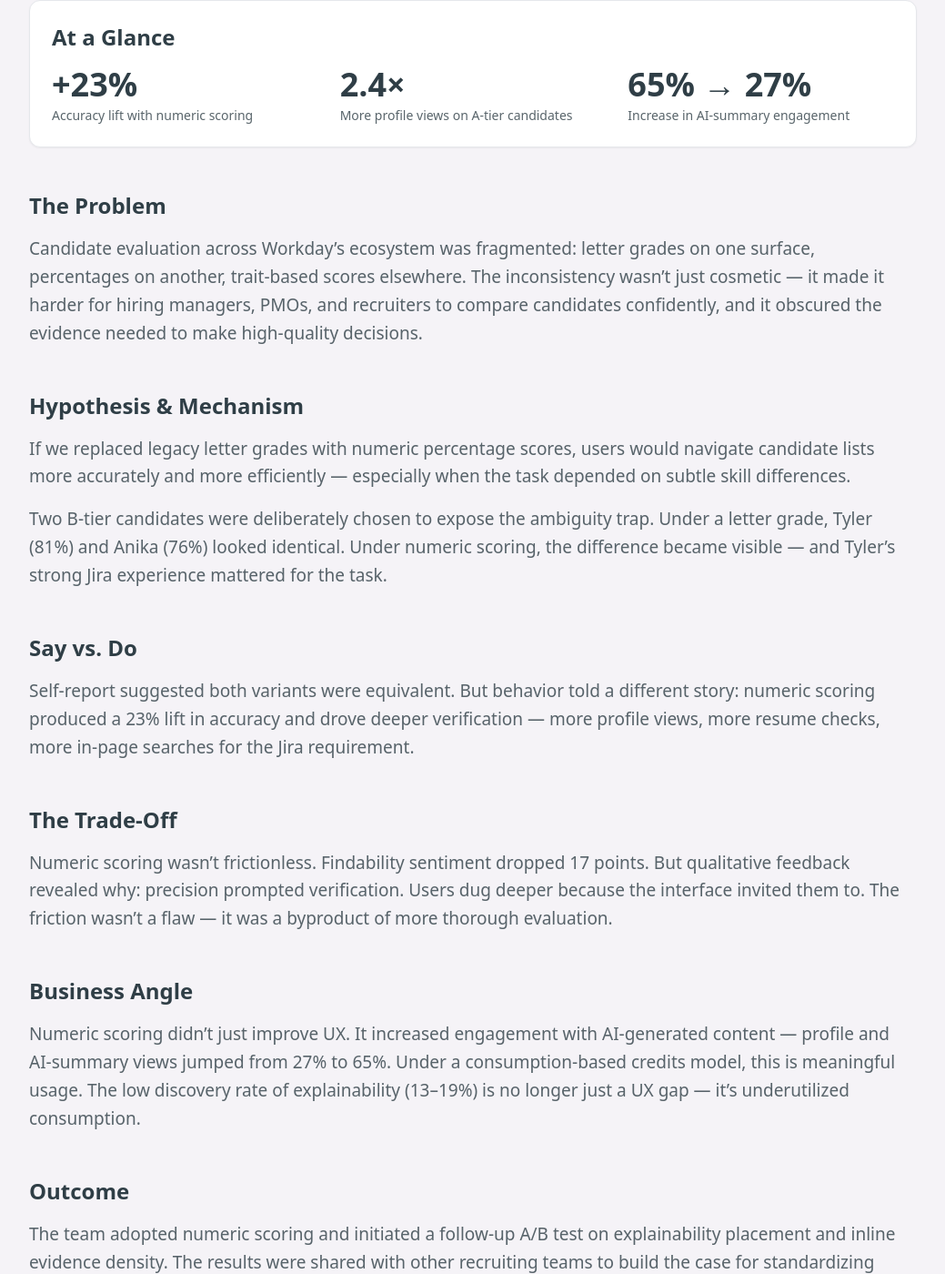
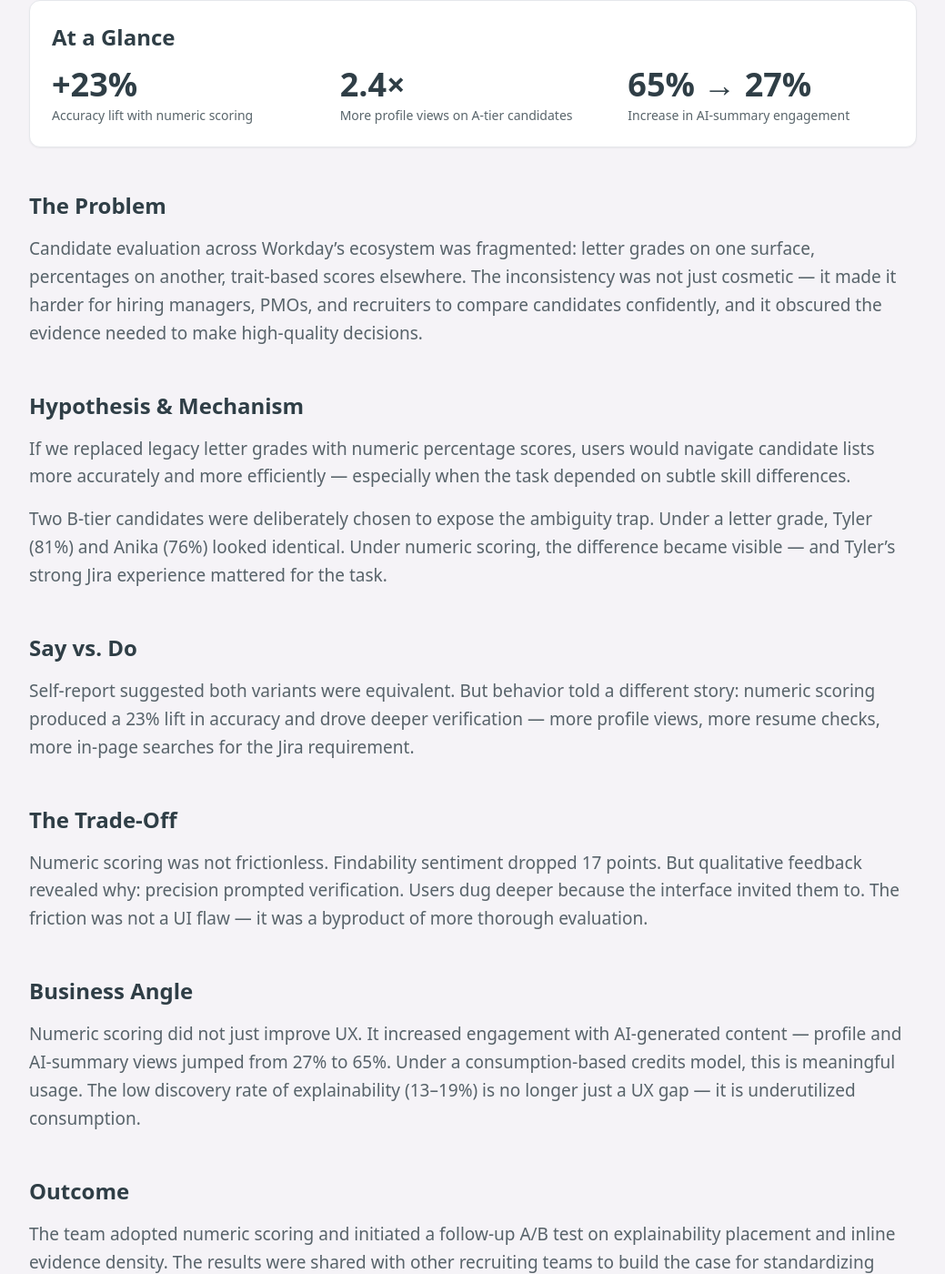
Before and after one commit to francine-i-stephens/francine-portfolio, a Jekyll site: the page case-studies/precision-pays.html, which Jekyll copies as it is, in a window 1280 px wide and 1400 px high, scrolled down 394 px. Shown: the whole window at 91% size, without its empty margins (120-1159 px from the left). Built offline with Jekyll 4.4.1, drawn with Linux system fonts in a browser that asks for light colours; nearby versions of some CDN libraries; some of the changed text lies outside the part shown.

Commit message:
Update precision-pays.html

```diff
--- a/case-studies/precision-pays.html
+++ b/case-studies/precision-pays.html
@@ -77,7 +77,7 @@
       <h2 class="text-2xl font-semibold mb-4">The Problem</h2>
       <p class="text-charcoal/80 leading-relaxed">
         Candidate evaluation across Workday’s ecosystem was fragmented: letter grades on one surface,
-        percentages on another, trait‑based scores elsewhere. The inconsistency wasn’t just cosmetic — it made
+        percentages on another, trait‑based scores elsewhere. The inconsistency was not just cosmetic — it made
         it harder for hiring managers, PMOs, and recruiters to compare candidates confidently, and it obscured
         the evidence needed to make high‑quality decisions.
       </p>
@@ -108,18 +108,18 @@
     <div>
       <h2 class="text-2xl font-semibold mb-4">The Trade-Off</h2>
       <p class="text-charcoal/80 leading-relaxed">
-        Numeric scoring wasn’t frictionless. Findability sentiment dropped 17 points. But qualitative feedback
+        Numeric scoring was not frictionless. Findability sentiment dropped 17 points. But qualitative feedback
         revealed why: precision prompted verification. Users dug deeper because the interface invited them to.
-        The friction wasn’t a flaw — it was a byproduct of more thorough evaluation.
+        The friction was not a UI flaw — it was a byproduct of more thorough evaluation.
       </p>
     </div>
 
     <div>
       <h2 class="text-2xl font-semibold mb-4">Business Angle</h2>
       <p class="text-charcoal/80 leading-relaxed">
-        Numeric scoring didn’t just improve UX. It increased engagement with AI‑generated content — profile and
+        Numeric scoring did not just improve UX. It increased engagement with AI‑generated content — profile and
         AI‑summary views jumped from 27% to 65%. Under a consumption‑based credits model, this is meaningful
-        usage. The low discovery rate of explainability (13–19%) is no longer just a UX gap — it’s underutilized
+        usage. The low discovery rate of explainability (13–19%) is no longer just a UX gap — it is underutilized
         consumption.
       </p>
     </div>
```
Also changed, not shown: other parts of case-studies/precision-pays.html (+1 -1 lines).
